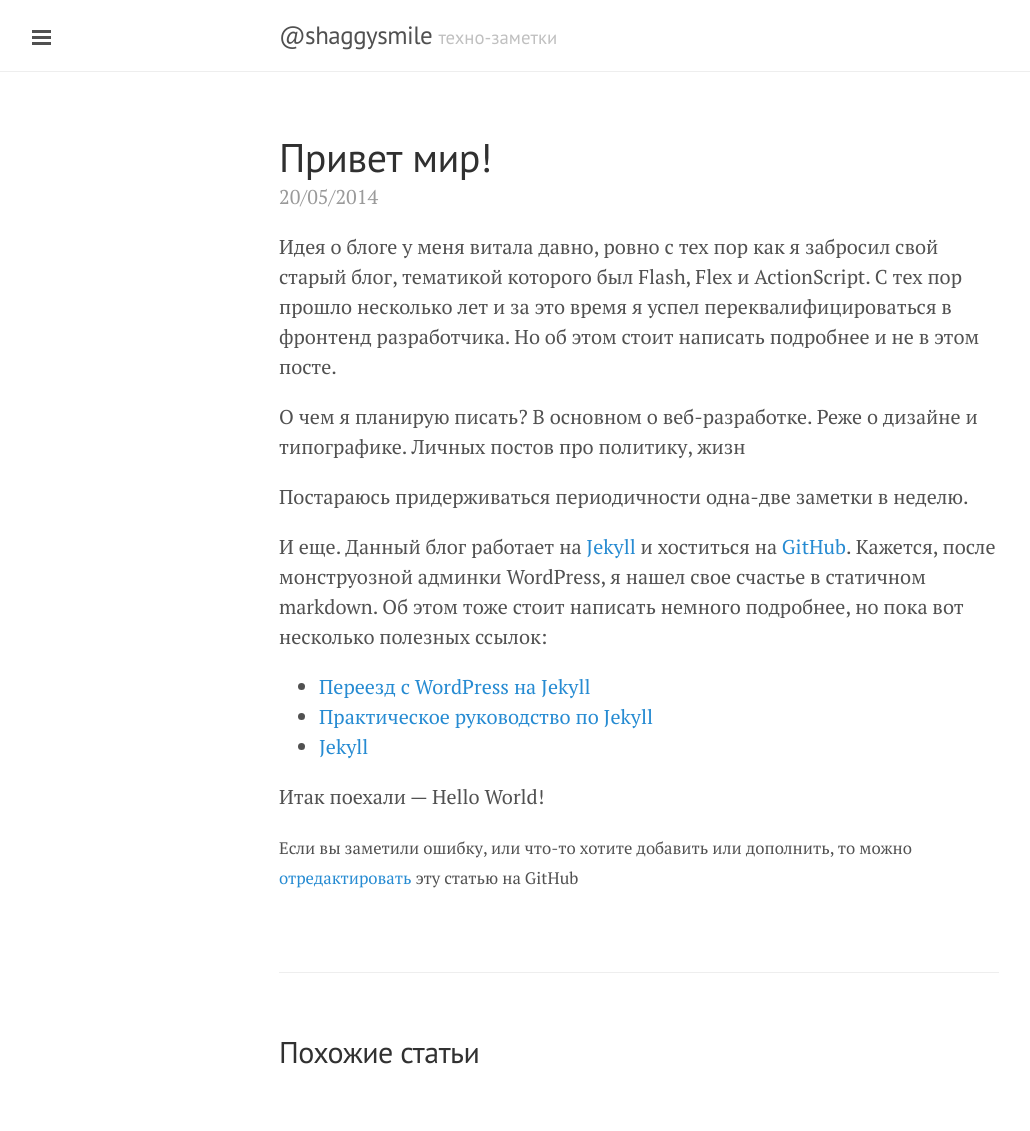
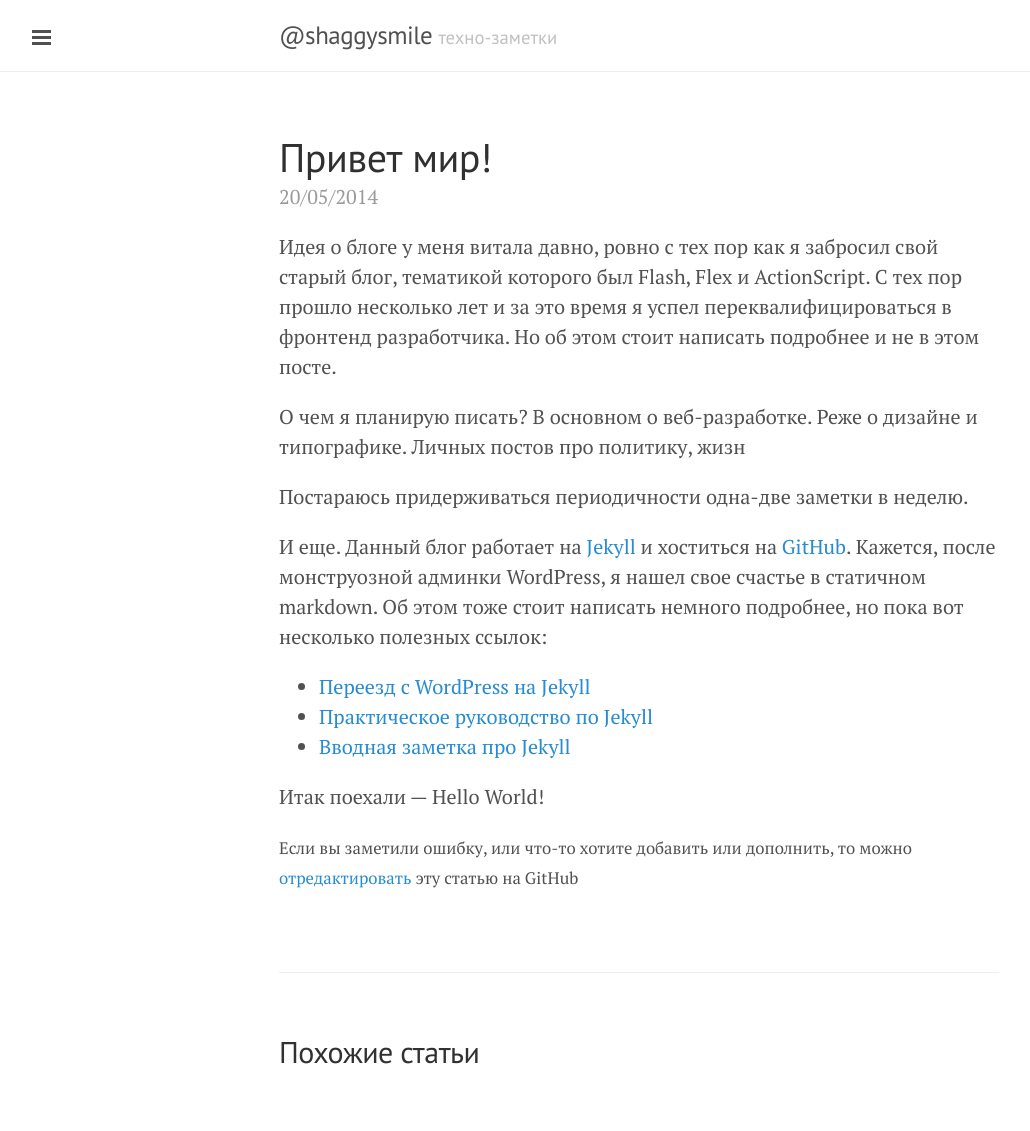
Before and after one commit to shaggysmile/shaggysmile.net, a Jekyll site: the page built from _posts/2014-05-20-hello-world.md, in a window 1280 px wide. Shown: the whole page, without its empty margins (1-1031 px from the left). Built offline with Jekyll 4.4.1, drawn with Linux system fonts in a browser that asks for light colours; Markdown is read by kramdown in place of the engine named in the settings.

Commit message:
Add blogroll

```diff
--- a/_posts/2014-05-20-hello-world.md
+++ b/_posts/2014-05-20-hello-world.md
@@ -15,6 +15,6 @@ keywords: ["jekyll", "hello world"]
 
 * [Переезд с WordPress на Jekyll](http://shuvalov.info/2012/12/31/wp2jekyll/)
 * [Практическое руководство по Jekyll](http://habrahabr.ru/post/207650/)
-* [Jekyll](http://kizu.ru/issues/going-jekyll/)
+* [Вводная заметка про Jekyll](http://kizu.ru/issues/going-jekyll/)
 
 Итак поехали &mdash; Hello World!
```
